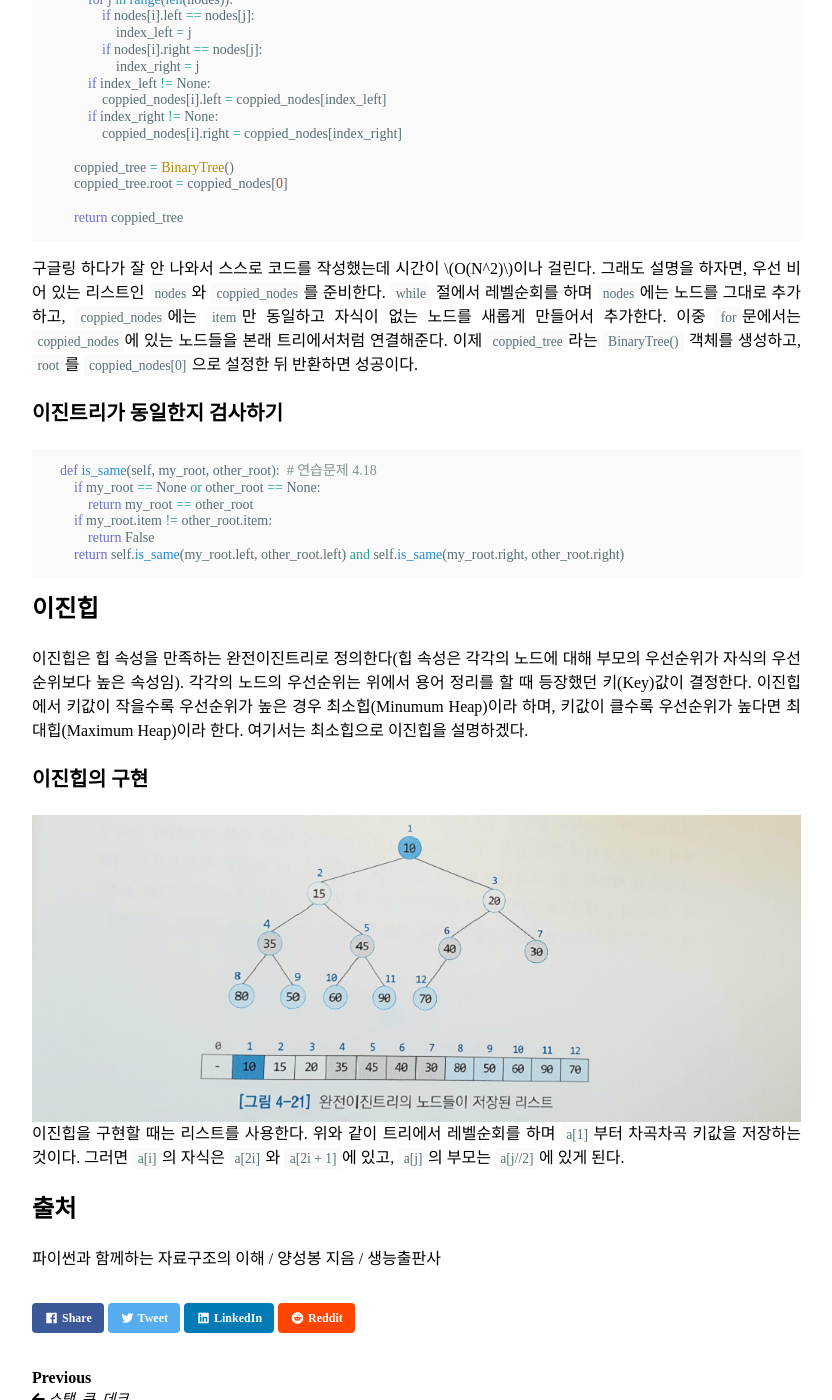
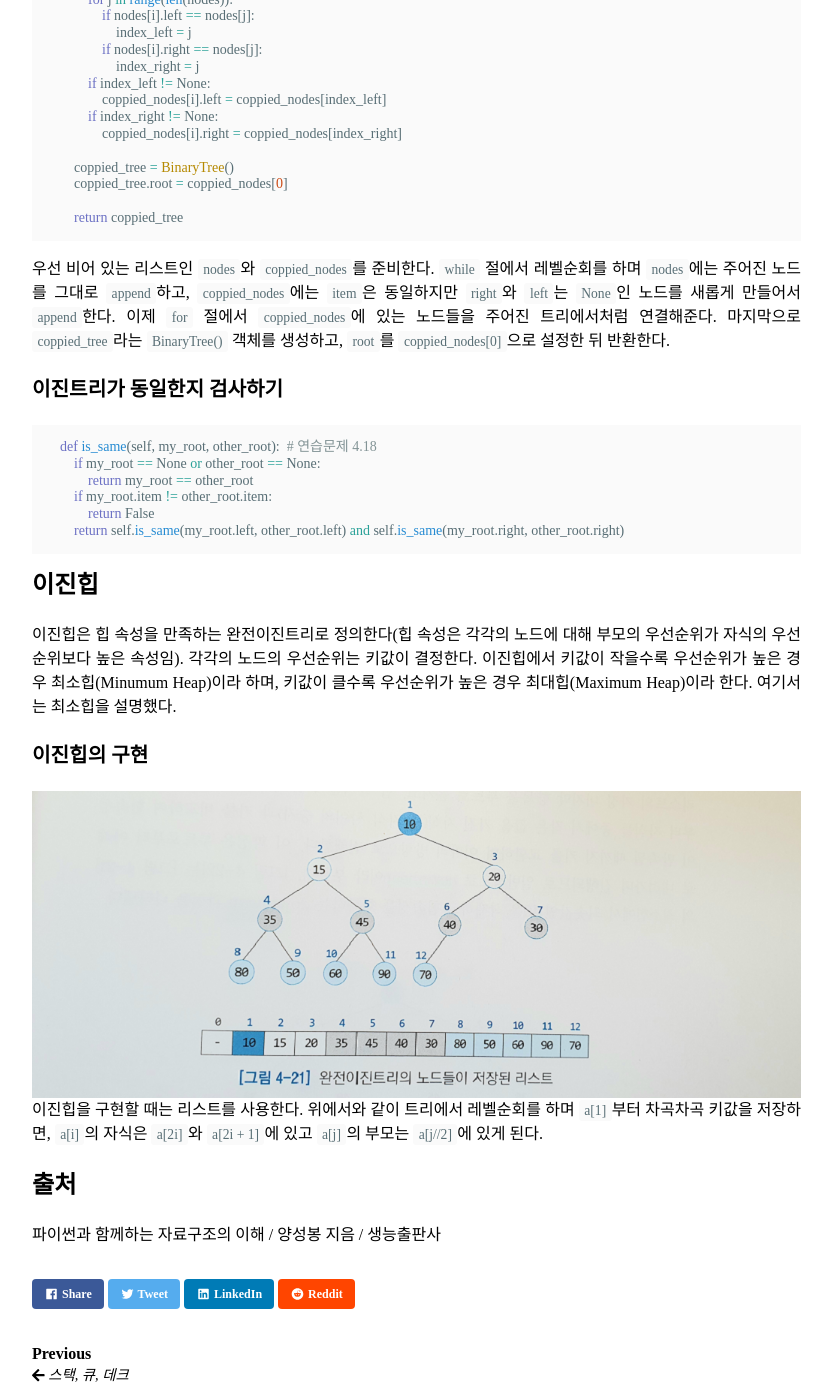
Before and after one commit to boreum0302/blog, a Jekyll site: the page built from _posts/2020-04-04-tree.md, in a window 1280 px wide and 1400 px high, scrolled down 3400 px. Shown: the whole window, without its empty margins (335-1167 px from the left). Built offline with Jekyll 4.4.1, drawn with Linux system fonts in a browser that asks for light colours; nearby versions of some CDN libraries; some web fonts are replaced; some of the changed text lies outside the part shown.

Commit message:
Update 2020-04-04-tree.md

````diff
--- a/_posts/2020-04-04-tree.md
+++ b/_posts/2020-04-04-tree.md
@@ -6,7 +6,7 @@ tags:
   - python
 ---
 
-트리(Tree)는 단순연결리스트와는 달리 계층이 존재하는 자료구조이다. 이진트리(Binary Tree)는 트리의 일종으로, 이진트리를 활용하면 가장 높은 우선순위를 가진 항목을 삭제하고 임의의 우선순위를 가진 항목을 삽입하는 연산을 제공하는 자료구조인 우선순위큐(Priority Queue)의 일종인 이진힙(Binary Heap)을 구현할 수 있다. 이진힙에서는 $$O(1)$$의 시간에 가장 높은 우선순위를 가진 항목에 접근할 수 있을 뿐만 아니라, $$O(log N)$$의 시간에 삭제와 삽입이 가능하다!
+트리(Tree)는 단순연결리스트와는 달리 계층이 존재하는 자료구조이다. 이진트리(Binary Tree)는 트리의 일종이다. 이진트리를 활용하면, 가장 높은 우선순위를 가진 항목을 삭제하고 임의의 우선순위를 가진 항목을 삽입하는 연산을 제공하는 자료구조인 우선순위큐(Priority Queue)를 구현할 수 있다. 이를 이진힙(Binary Heap)이라 하는데, 이진힙에서는 $$O(1)$$의 시간에 가장 높은 우선순위를 가진 항목에 접근할 수 있을 뿐만 아니라 $$O(log N)$$의 시간에 삭제 연산과 삽입 연산이 가능하다.
 
 ## 트리
 먼저 일반적인 트리의 생김새에 대해 설명하는 용어를 정리했다.
@@ -43,8 +43,8 @@ tags:
 class Node:
     def __init__(self, item, left=None, right=None):
         self.item = item
-        self.left = left  # 왼쪽 아래에 달린 자식을 가리킴
-        self.right = right  # 오른쪽 아래에 달린 자식을 가리킴
+        self.left = left  # 왼쪽 아래에 달린 자식
+        self.right = right  # 오른쪽 아래에 달린 자식
 
 class BinaryTree:
 
@@ -138,7 +138,7 @@ class BinaryTree:
         return coppied_tree
 ```
 
-구글링 하다가 잘 안 나와서 스스로 코드를 작성했는데 시간이 $$O(N^2)$$이나 걸린다. 그래도 설명을 하자면, 우선 비어 있는 리스트인 `nodes`와 `coppied_nodes`를 준비한다. `while` 절에서 레벨순회를 하며 `nodes`에는 노드를 그대로 추가하고, `coppied_nodes`에는 `item`만 동일하고 자식이 없는 노드를 새롭게 만들어서 추가한다. 이중 `for`문에서는 `coppied_nodes`에 있는 노드들을 본래 트리에서처럼 연결해준다. 이제 `coppied_tree`라는 `BinaryTree()` 객체를 생성하고, `root`를 `coppied_nodes[0]`으로 설정한 뒤 반환하면 성공이다.
+우선 비어 있는 리스트인 `nodes`와 `coppied_nodes`를 준비한다. `while` 절에서 레벨순회를 하며 `nodes`에는 주어진 노드를 그대로 `append`하고, `coppied_nodes`에는 `item`은 동일하지만 `right`와 `left`는 `None`인 노드를 새롭게 만들어서 `append`한다. 이제 `for` 절에서 `coppied_nodes`에 있는 노드들을 주어진 트리에서처럼 연결해준다. 마지막으로 `coppied_tree`라는 `BinaryTree()` 객체를 생성하고, `root`를 `coppied_nodes[0]`으로 설정한 뒤 반환한다.
 
 ### 이진트리가 동일한지 검사하기
 ```python
@@ -152,11 +152,11 @@ class BinaryTree:
 
 ## 이진힙
 
-이진힙은 힙 속성을 만족하는 완전이진트리로 정의한다(힙 속성은 각각의 노드에 대해 부모의 우선순위가 자식의 우선순위보다 높은 속성임). 각각의 노드의 우선순위는 위에서 용어 정리를 할 때 등장했던 키(Key)값이 결정한다. 이진힙에서 키값이 작을수록 우선순위가 높은 경우 최소힙(Minumum Heap)이라 하며, 키값이 클수록 우선순위가 높다면 최대힙(Maximum Heap)이라 한다. 여기서는 최소힙으로 이진힙을 설명하겠다.
+이진힙은 힙 속성을 만족하는 완전이진트리로 정의한다(힙 속성은 각각의 노드에 대해 부모의 우선순위가 자식의 우선순위보다 높은 속성임). 각각의 노드의 우선순위는 키값이 결정한다. 이진힙에서 키값이 작을수록 우선순위가 높은 경우 최소힙(Minumum Heap)이라 하며, 키값이 클수록 우선순위가 높은 경우 최대힙(Maximum Heap)이라 한다. 여기서는 최소힙을 설명했다.
 
 ### 이진힙의 구현
 ![(2)]({{ '/images/2020-04-04-(2).png' }}){: .align-center}
-이진힙을 구현할 때는 리스트를 사용한다. 위와 같이 트리에서 레벨순회를 하며 `a[1]`부터 차곡차곡 키값을 저장하는 것이다. 그러면 `a[i]`의 자식은 `a[2i]`와 `a[2i + 1]`에 있고, `a[j]`의 부모는 `a[j//2]`에 있게 된다.
+이진힙을 구현할 때는 리스트를 사용한다. 위에서와 같이 트리에서 레벨순회를 하며 `a[1]`부터 차곡차곡 키값을 저장하면, `a[i]`의 자식은 `a[2i]`와 `a[2i + 1]`에 있고 `a[j]`의 부모는 `a[j//2]`에 있게 된다.
 
 ## 출처
 파이썬과 함께하는 자료구조의 이해 / 양성봉 지음 / 생능출판사
````
